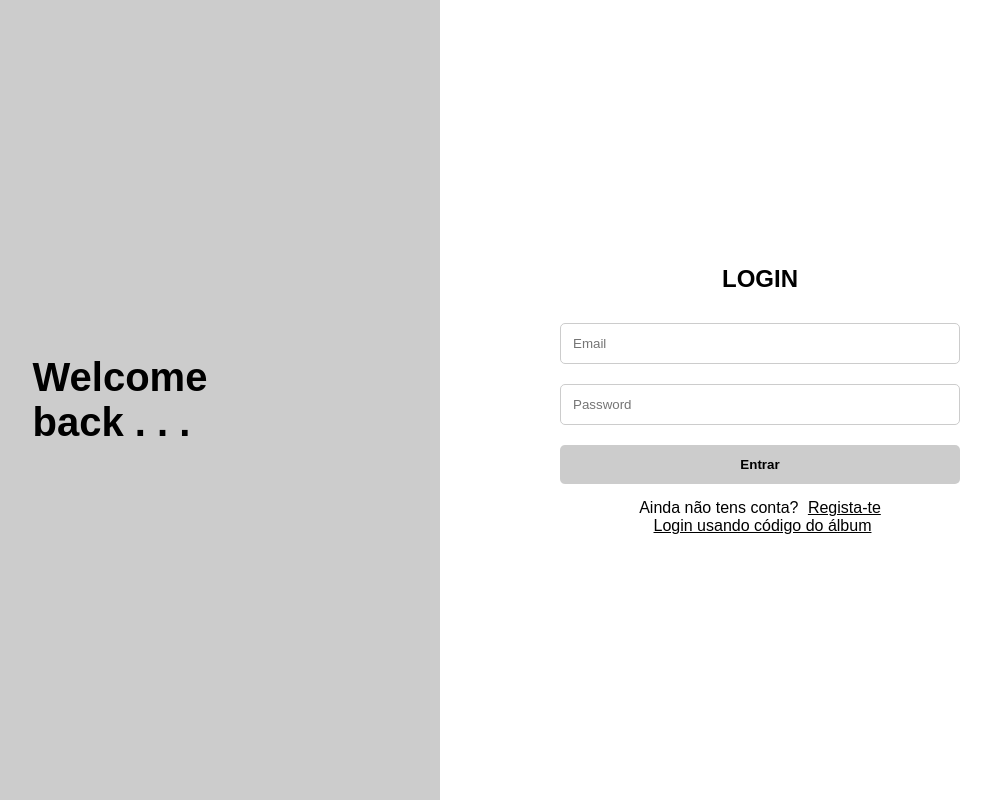
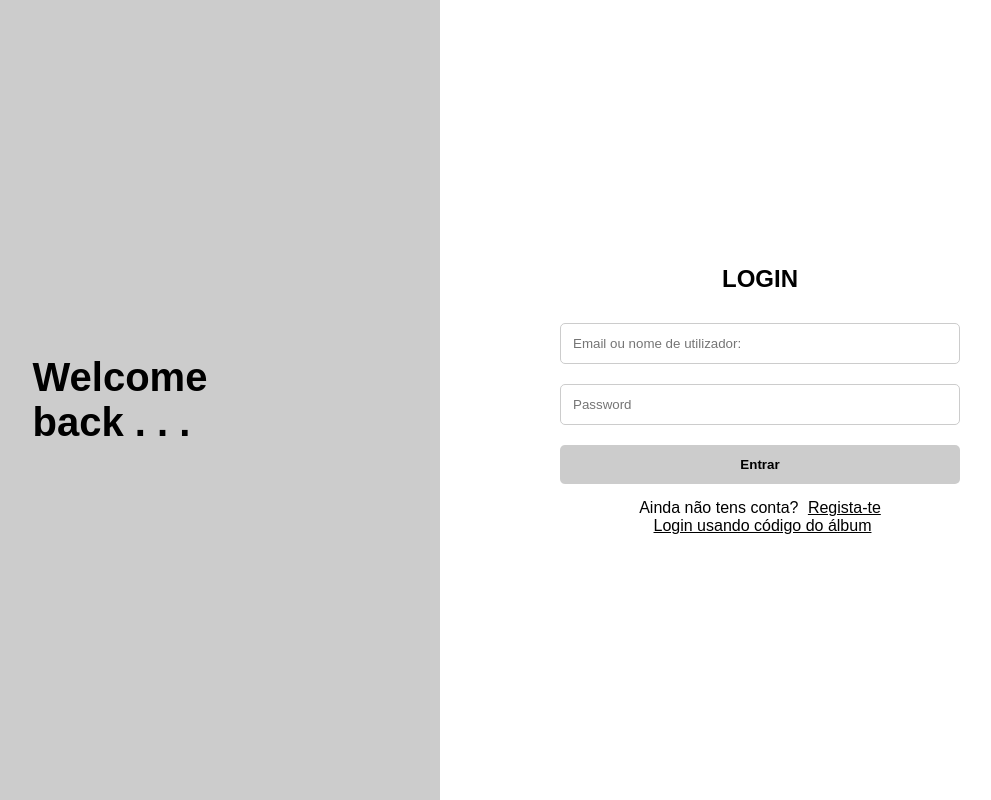
Before and after one commit to andvalerio/SMI, a PHP site: page /login.php in a window 1280 px wide. Shown: the whole page, without its empty margins (200-1191 px from the left). Run offline with PHP 8.4, Linux system fonts and the light colour scheme; some libraries are stand-ins or nearby versions.

Commit message:
Added option to login with username

```diff
--- a/login.php
+++ b/login.php
@@ -5,7 +5,7 @@ require_once 'db.php';
 if ($_SERVER['REQUEST_METHOD'] === 'POST') {
     $conn = db_connect();
 
-    $email = $_POST['email'] ?? '';
+    $email_or_username = $_POST['email'] ?? '';
     $password = $_POST['password'] ?? '';
     $captcha = $_POST['g-recaptcha-response'] ?? '';
 
@@ -16,8 +16,8 @@ if ($_SERVER['REQUEST_METHOD'] === 'POST') {
     if (!$captchaSuccess) {
         $msg = "Erro: CAPTCHA inválido.";
     } else {
-        $stmt = $conn->prepare("SELECT id, password_hash, valid, username FROM user WHERE email = ?");
-        $stmt->bind_param("s", $email);
+        $stmt = $conn->prepare("SELECT id, password_hash, valid, username FROM user WHERE email = ? OR username = ?");
+        $stmt->bind_param("ss", $email_or_username, $email_or_username);
         $stmt->execute();
         $stmt->store_result();
 
@@ -66,7 +66,7 @@ if ($_SERVER['REQUEST_METHOD'] === 'POST') {
                 <h2>LOGIN</h2>
                 <?php if (isset($msg)) echo "<p class='msg'><strong>$msg</strong></p>"; ?>
                 <form action="" method="POST">
-                    <input type="email" name="email" placeholder="Email" required>
+                    <input type="text" name="email" placeholder="Email ou nome de utilizador:" required>
                     <input type="password" name="password" placeholder="Password" required>
                     <div class="g-recaptcha" data-sitekey="6Ld8g0UrAAAAAA0aryyBRoONa67Ec5nXegiz5ymn"></div>
                     <input type="submit" value="Entrar">
--- a/styles/login.css
+++ b/styles/login.css
@@ -42,7 +42,7 @@ body, html {
   margin-bottom: 20px;
 }
 
-.login-box form input[type="email"],
+.login-box form input[type="text"],
 .login-box form input[type="password"] {
   width: 100%;
   padding: 12px;
```
